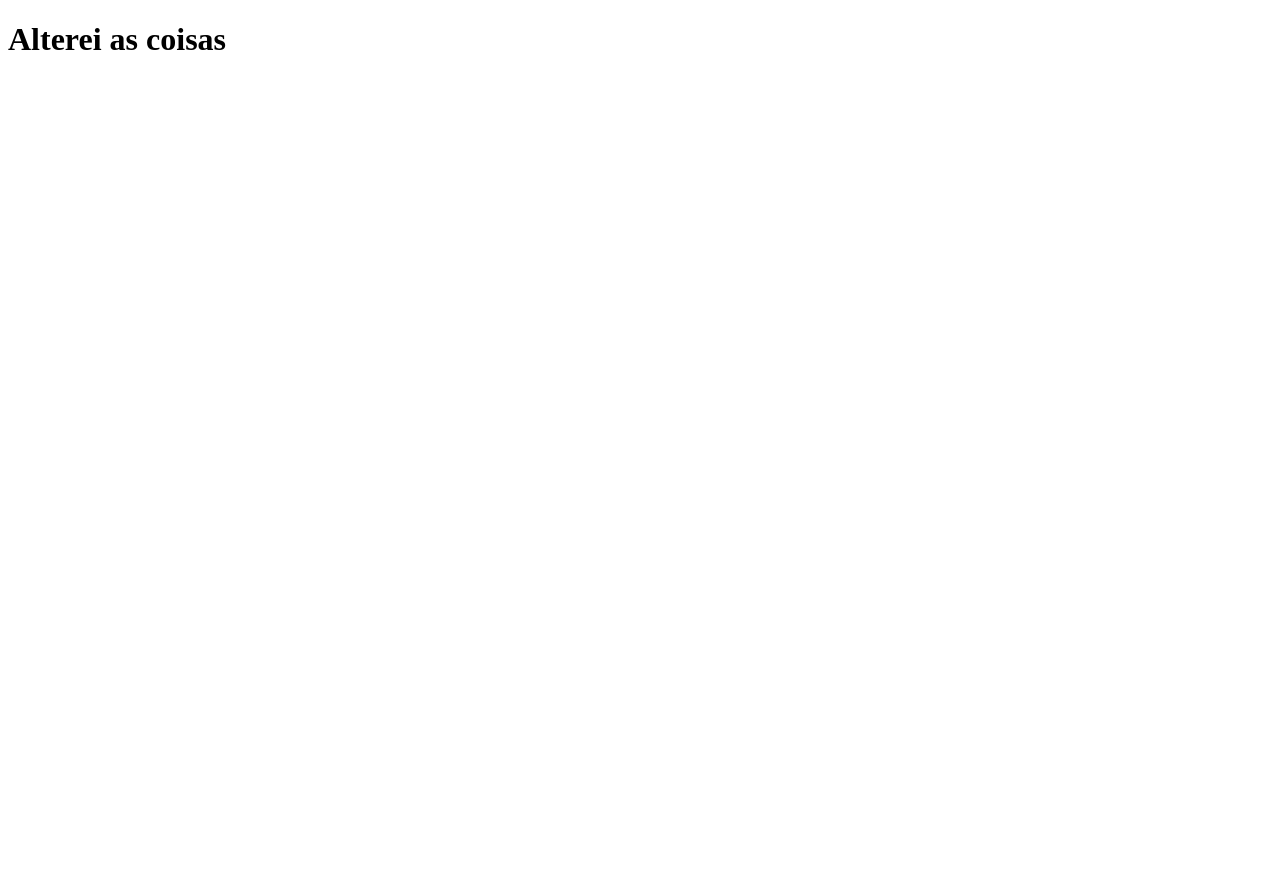
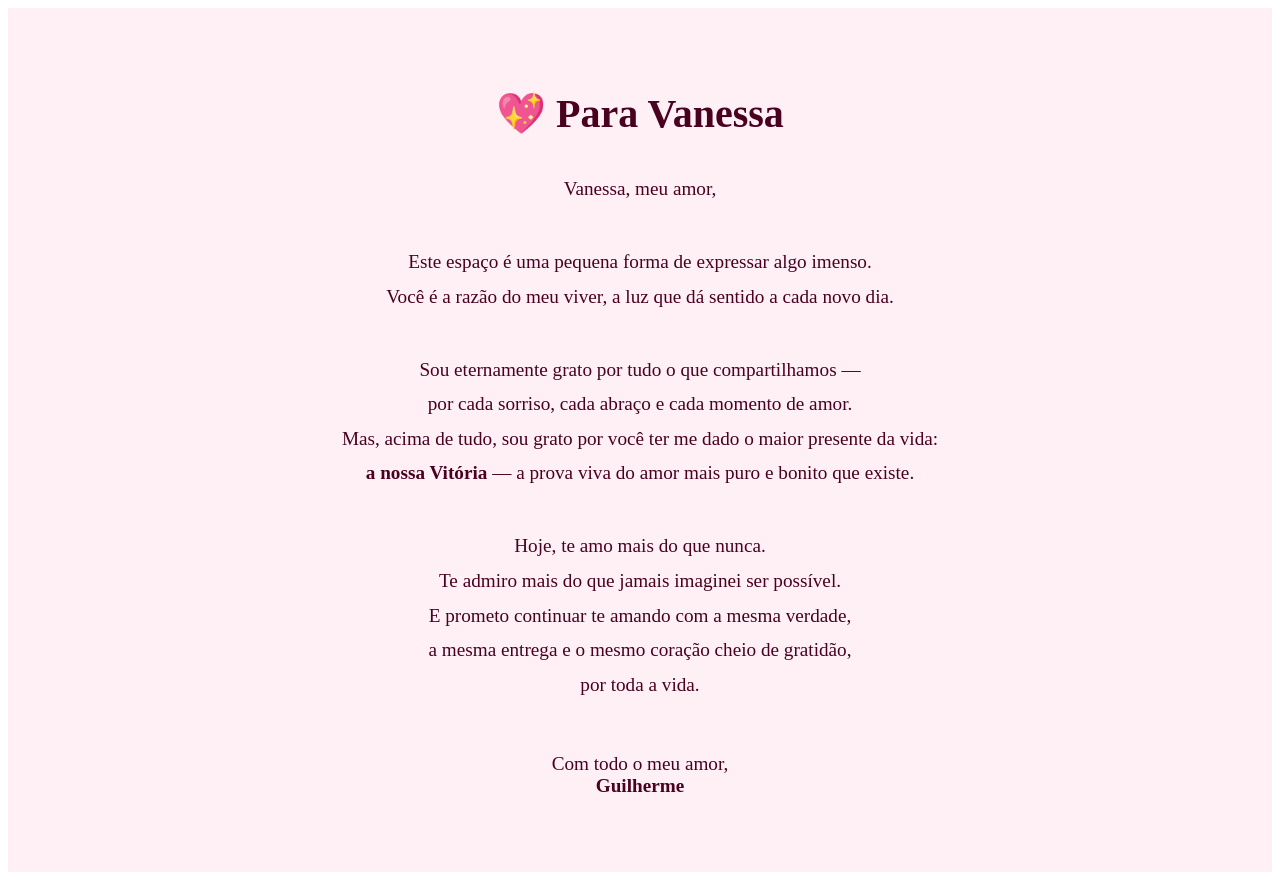
Before and after one commit to ghmfrade/clone-tabnews, a Next.js app: page / in a window 1280 px wide. Before the commit the page ends 800 px from the top, so only its background shows below. Built offline with nearby package versions, Linux system fonts and the light colour scheme.

Commit message:
Adiciona Mensagem para Vanessa

```diff
--- a/pages/index.js
+++ b/pages/index.js
@@ -1,7 +1,49 @@
-function Home(){
+function Home() {
+  return (
+    <main style={{
+      display: "flex",
+      flexDirection: "column",
+      alignItems: "center",
+      justifyContent: "center",
+      minHeight: "100vh",
+      backgroundColor: "#fff0f6",
+      color: "#4a001f",
+      fontFamily: "'Playfair Display', serif",
+      padding: "2rem",
+      textAlign: "center"
+    }}>
+      <h1 style={{ fontSize: "2.5rem", marginBottom: "1rem" }}>💖 Para Vanessa</h1>
 
-    return <h1>Alterei as coisas</h1>
+      <p style={{ fontSize: "1.2rem", maxWidth: "700px", lineHeight: "1.8" }}>
+        Vanessa, meu amor,
+      </p>
 
+      <p style={{ fontSize: "1.2rem", maxWidth: "700px", lineHeight: "1.8" }}>
+        Este espaço é uma pequena forma de expressar algo imenso.<br/>
+        Você é a razão do meu viver, a luz que dá sentido a cada novo dia.
+      </p>
+
+      <p style={{ fontSize: "1.2rem", maxWidth: "700px", lineHeight: "1.8" }}>
+        Sou eternamente grato por tudo o que compartilhamos —<br/>
+        por cada sorriso, cada abraço e cada momento de amor.<br/>
+        Mas, acima de tudo, sou grato por você ter me dado o maior presente da vida:<br/>
+        <strong>a nossa Vitória</strong> — a prova viva do amor mais puro e bonito que existe.
+      </p>
+
+      <p style={{ fontSize: "1.2rem", maxWidth: "700px", lineHeight: "1.8" }}>
+        Hoje, te amo mais do que nunca.<br/>
+        Te admiro mais do que jamais imaginei ser possível.<br/>
+        E prometo continuar te amando com a mesma verdade,<br/>
+        a mesma entrega e o mesmo coração cheio de gratidão,<br/>
+        por toda a vida.
+      </p>
+
+      <p style={{ marginTop: "2rem", fontSize: "1.2rem" }}>
+        Com todo o meu amor,<br/>
+        <strong>Guilherme</strong>
+      </p>
+    </main>
+  );
 }
 
 export default Home;
```
